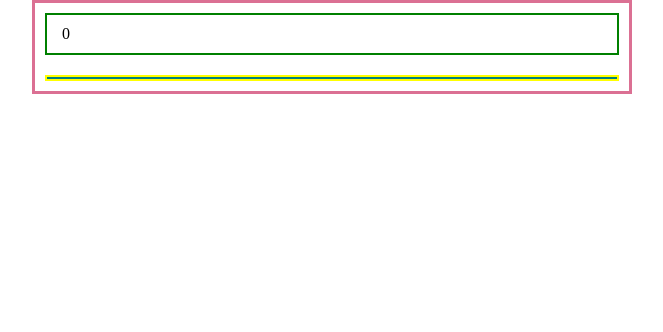
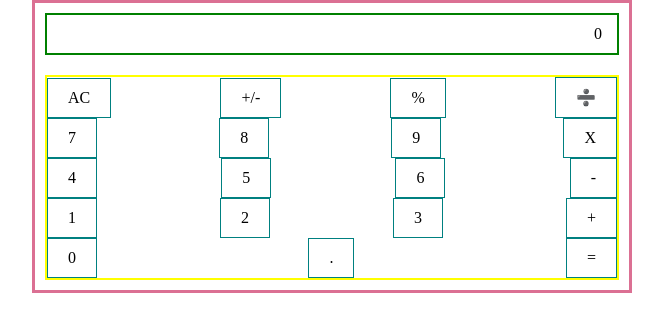
Before and after one commit to amita-roy/Calculator, a React (Create React App) app: page / in a window 1280 px wide. Shown: the top 332 px of the page, without its empty margins (308-971 px from the left). Built offline with nearby package versions, Linux system fonts and the light colour scheme.

Commit message:
Add all the required button to buttonPanel

```diff
--- a/src/components/button/Button.css
+++ b/src/components/button/Button.css
@@ -1,3 +1,4 @@
 .btn {
   border: 1px solid teal;
+  padding: 10px 20px;
 }
--- a/src/components/buttonPanel/ButtonPanel.js
+++ b/src/components/buttonPanel/ButtonPanel.js
@@ -6,7 +6,35 @@
 export default function ButtonPanel() {
   return (
     <div className="btn-panel">
-      <Button name="" />
+      <div className="row">
+        <Button name="AC" />
+        <Button name="+/-" />
+        <Button name="%" />
+        <Button name="➗" />
+      </div>
+      <div className="row">
+        <Button name="7" />
+        <Button name="8" />
+        <Button name="9" />
+        <Button name="X" />
+      </div>
+      <div className="row">
+        <Button name="4" />
+        <Button name="5" />
+        <Button name="6" />
+        <Button name="-" />
+      </div>
+      <div className="row">
+        <Button name="1" />
+        <Button name="2" />
+        <Button name="3" />
+        <Button name="+" />
+      </div>
+      <div className="row">
+        <Button name="0" />
+        <Button name="." />
+        <Button name="=" />
+      </div>
     </div>
   );
 }
--- a/src/components/display/Display.css
+++ b/src/components/display/Display.css
@@ -1,4 +1,5 @@
 .display {
   border: 2px solid green;
   padding: 10px 15px;
+  text-align: right;
 }
```
